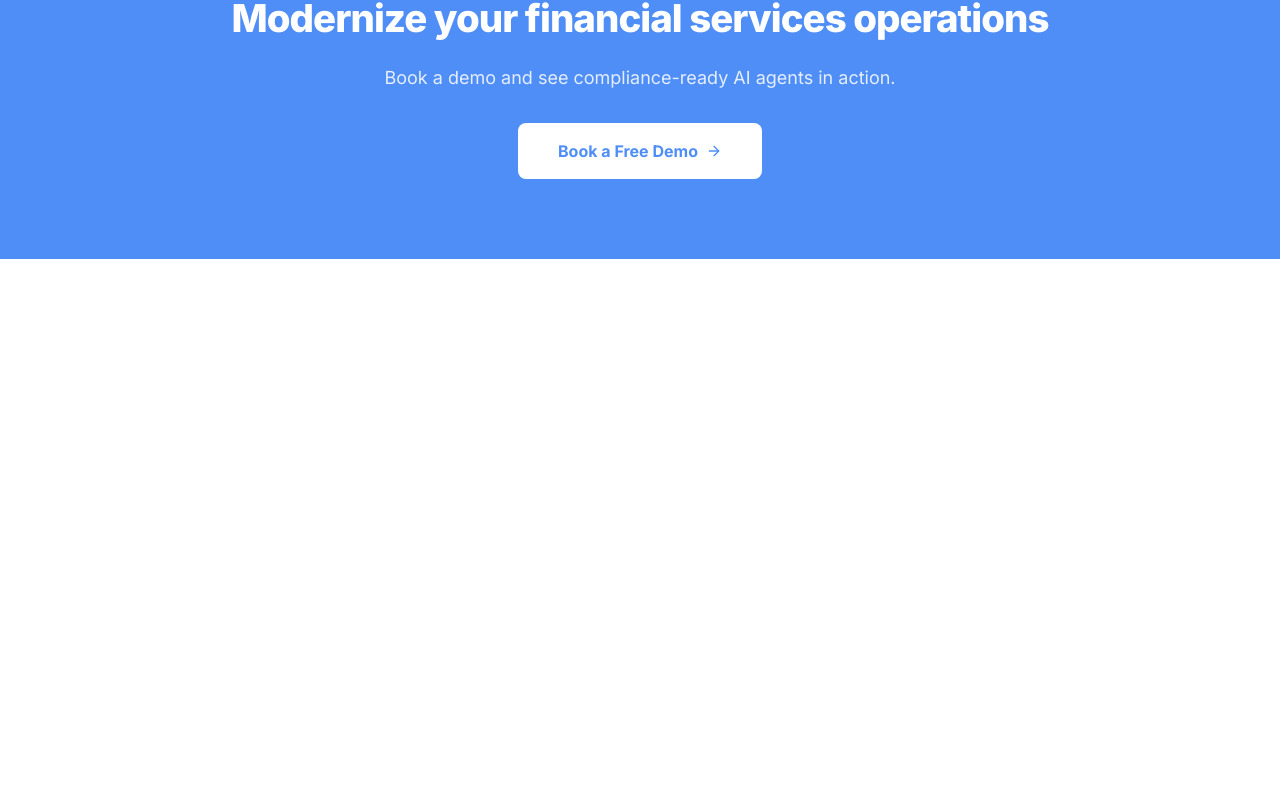
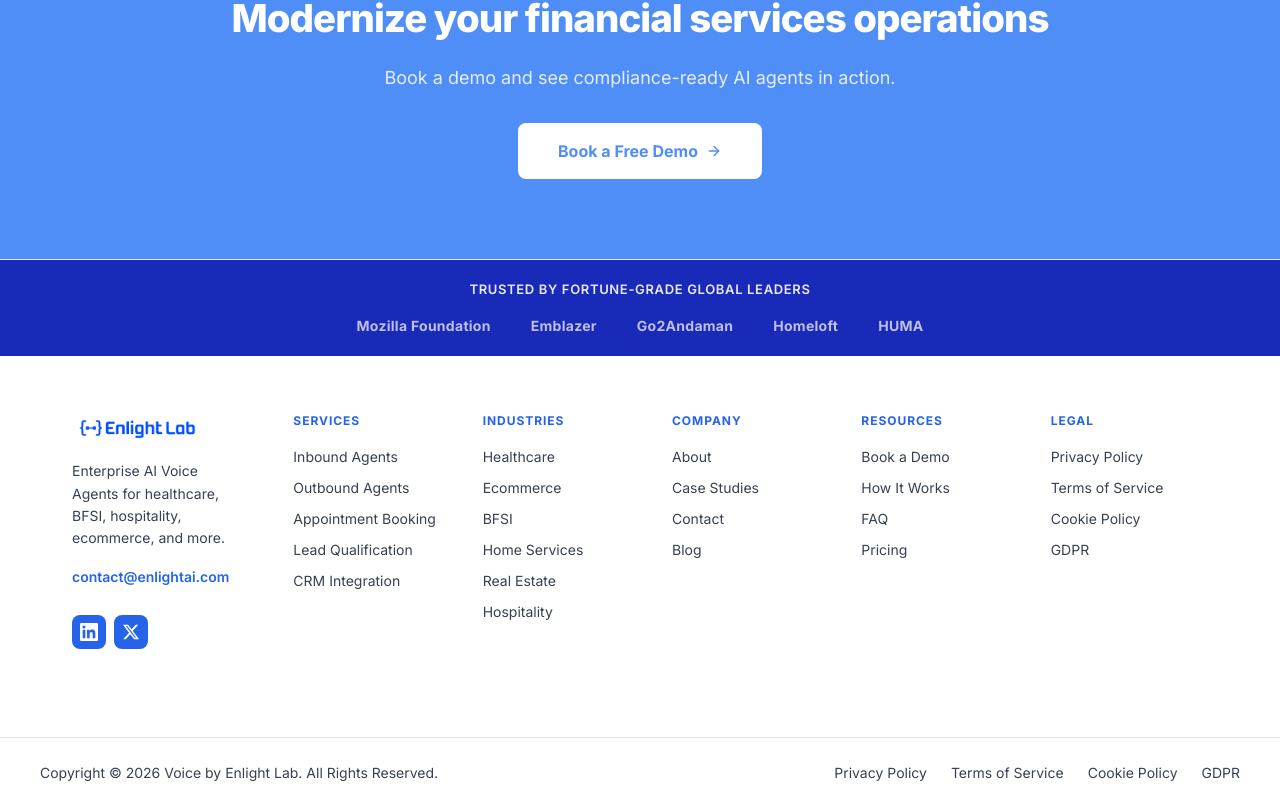
Before and after one commit to Shravankotagi/voice-agents-, a Next.js app: page /industries/bfsi in a window 1280 px wide. Shown: the part 2277-3084 px from the top of the page. Before the commit the page ends 2536 px from the top, so only its background shows below. Built offline with nearby package versions, Linux system fonts and the light colour scheme.

Commit message:
update footer with proper navigation links

```diff
--- a/app/industries/bfsi/page.tsx
+++ b/app/industries/bfsi/page.tsx
@@ -2,6 +2,8 @@
 import { motion } from "framer-motion";
 import { Building, CheckCircle2, ArrowRight, Shield, Lock, FileText, Phone, AlertTriangle, CreditCard } from "lucide-react";
 import Link from "next/link";
+import Footer from "@/components/Footer/Footer";
+
 const features = [
   { icon: AlertTriangle, title: "Fraud Detection & Resolution", desc: "AI identifies suspicious patterns, alerts customers, and initiates dispute resolution instantly." },
   { icon: Lock, title: "Card Blocking", desc: "Customers can block compromised cards via voice — verified and processed in real-time." },
@@ -59,6 +61,7 @@
         <p style={{ color: "rgba(255,255,255,0.85)", fontSize: "1.125rem", marginBottom: "2rem" }}>Book a demo and see compliance-ready AI agents in action.</p>
         <a href="https://cal.com/dhananjay-goel/30min" target="_blank" rel="noopener noreferrer" style={{ background: "#fff", color: "#4f8ef7", padding: "1rem 2.5rem", borderRadius: "8px", textDecoration: "none", fontWeight: 700, fontSize: "1rem", display: "inline-flex", alignItems: "center", gap: "0.5rem" }}>Book a Free Demo <ArrowRight size={16} /></a>
       </section>
+      <Footer />
     </div>
   );
 }
--- a/app/industries/ecommerce/page.tsx
+++ b/app/industries/ecommerce/page.tsx
@@ -2,6 +2,7 @@
 import { motion } from "framer-motion";
 import { ShoppingCart, CheckCircle2, ArrowRight, Package, RefreshCw, TrendingUp, Phone, Star, Truck } from "lucide-react";
 import Link from "next/link";
+import Footer from "@/components/Footer/Footer";
 
 const features = [
   { icon: ShoppingCart, title: "Cart Recovery", desc: "AI proactively calls customers who abandoned carts, recovering lost revenue automatically." },
@@ -61,6 +62,7 @@
         <p style={{ color: "rgba(255,255,255,0.85)", fontSize: "1.125rem", marginBottom: "2rem" }}>Book a demo and see how AI agents drive ecommerce growth.</p>
         <a href="https://cal.com/dhananjay-goel/30min" target="_blank" rel="noopener noreferrer" style={{ background: "#fff", color: "#fb923c", padding: "1rem 2.5rem", borderRadius: "8px", textDecoration: "none", fontWeight: 700, fontSize: "1rem", display: "inline-flex", alignItems: "center", gap: "0.5rem" }}>Book a Free Demo <ArrowRight size={16} /></a>
       </section>
+      <Footer />
     </div>
   );
 }
--- a/app/industries/healthcare/page.tsx
+++ b/app/industries/healthcare/page.tsx
@@ -2,6 +2,7 @@
 import { motion } from "framer-motion";
 import { Stethoscope, CheckCircle2, ArrowRight, Shield, Clock, Calendar, Phone, Heart, Activity } from "lucide-react";
 import Link from "next/link";
+import Footer from "@/components/Footer/Footer";
 
 const features = [
   { icon: Calendar, title: "Appointment Scheduling", desc: "AI schedules, confirms, and reschedules patient appointments 24/7 with real-time calendar sync." },
@@ -120,6 +121,7 @@
           Book a Free Demo <ArrowRight size={16} />
         </a>
       </section>
+      <Footer />
     </div>
   );
 }
--- a/app/industries/home-services/page.tsx
+++ b/app/industries/home-services/page.tsx
@@ -2,6 +2,7 @@
 import { motion } from "framer-motion";
 import { Home, CheckCircle2, ArrowRight, Wrench, Calendar, Phone, Clock, MapPin, Star } from "lucide-react";
 import Link from "next/link";
+import Footer from "@/components/Footer/Footer";
 const features = [
   { icon: Wrench, title: "Emergency Detection", desc: "AI identifies urgent situations like burst pipes or gas leaks and routes them to on-call technicians immediately." },
   { icon: Calendar, title: "Service Scheduling", desc: "Books appointments based on technician availability, location, and job type in real-time." },
@@ -60,6 +61,7 @@
         <p style={{ color: "rgba(255,255,255,0.85)", fontSize: "1.125rem", marginBottom: "2rem" }}>Book a demo and see how AI books 15+ jobs a week on autopilot.</p>
         <a href="https://cal.com/dhananjay-goel/30min" target="_blank" rel="noopener noreferrer" style={{ background: "#fff", color: "#10b981", padding: "1rem 2.5rem", borderRadius: "8px", textDecoration: "none", fontWeight: 700, fontSize: "1rem", display: "inline-flex", alignItems: "center", gap: "0.5rem" }}>Book a Free Demo <ArrowRight size={16} /></a>
       </section>
+      <Footer />
     </div>
   );
 }
--- a/app/industries/hospitality/page.tsx
+++ b/app/industries/hospitality/page.tsx
@@ -2,6 +2,7 @@
 import { motion } from "framer-motion";
 import { Users2, CheckCircle2, ArrowRight, Hotel, Utensils, Car, Star, Phone, Globe } from "lucide-react";
 import Link from "next/link";
+import Footer from "@/components/Footer/Footer";
 const features = [
   { icon: Hotel, title: "Room Reservations", desc: "AI handles booking creation, modifications, cancellations, and room upgrade requests." },
   { icon: Utensils, title: "Dining Reservations", desc: "Books restaurant tables, handles dietary requirements, and manages special occasion requests." },
@@ -59,6 +60,7 @@
         <p style={{ color: "rgba(255,255,255,0.85)", fontSize: "1.125rem", marginBottom: "2rem" }}>Book a demo and see NIKITA and LUCKY in action.</p>
         <a href="https://cal.com/dhananjay-goel/30min" target="_blank" rel="noopener noreferrer" style={{ background: "#fff", color: "#f472b6", padding: "1rem 2.5rem", borderRadius: "8px", textDecoration: "none", fontWeight: 700, fontSize: "1rem", display: "inline-flex", alignItems: "center", gap: "0.5rem" }}>Book a Free Demo <ArrowRight size={16} /></a>
       </section>
+      <Footer />
     </div>
   );
 }
--- a/app/industries/real-estate/page.tsx
+++ b/app/industries/real-estate/page.tsx
@@ -2,6 +2,8 @@
 import { motion } from "framer-motion";
 import { Building2, CheckCircle2, ArrowRight, Home, Users, MapPin, Phone, TrendingUp, Calendar } from "lucide-react";
 import Link from "next/link";
+import Footer from "@/components/Footer/Footer";
+
 const features = [
   { icon: Users, title: "Buyer Qualification", desc: "AI collects budget, location preferences, timeline, and financing status from every prospect." },
   { icon: Home, title: "Seller Intake", desc: "Gathers property details, pricing expectations, and motivation to prepare agents for listing meetings." },
@@ -56,6 +58,7 @@
         <p style={{ color: "rgba(255,255,255,0.85)", fontSize: "1.125rem", marginBottom: "2rem" }}>Book a demo to see how AI qualifies and converts real estate leads.</p>
         <a href="https://cal.com/dhananjay-goel/30min" target="_blank" rel="noopener noreferrer" style={{ background: "#fff", color: "#f59e0b", padding: "1rem 2.5rem", borderRadius: "8px", textDecoration: "none", fontWeight: 700, fontSize: "1rem", display: "inline-flex", alignItems: "center", gap: "0.5rem" }}>Book a Free Demo <ArrowRight size={16} /></a>
       </section>
+      <Footer />
     </div>
   );
 }
--- a/app/services/appointment-booking/page.tsx
+++ b/app/services/appointment-booking/page.tsx
@@ -2,6 +2,7 @@
 import { motion } from "framer-motion";
 import { Calendar, CheckCircle2, ArrowRight, Bell, RefreshCw, Globe, Link2, Clock, UserCheck } from "lucide-react";
 import Link from "next/link";
+import Footer from "@/components/Footer/Footer";
 
 const features = [
   { icon: Calendar, title: "Real-time Availability", desc: "Syncs with your calendar live — agents only offer slots that are actually available." },
@@ -123,6 +124,7 @@
           Book a Free Demo <ArrowRight size={16} />
         </a>
       </section>
+      <Footer />
     </div>
   );
 }
--- a/app/services/crm-integration/page.tsx
+++ b/app/services/crm-integration/page.tsx
@@ -2,7 +2,7 @@
 import { motion } from "framer-motion";
 import { Database, CheckCircle2, ArrowRight, RefreshCw, Zap, Shield, BarChart2, Link2, Settings } from "lucide-react";
 import Link from "next/link";
-
+import Footer from "@/components/Footer/Footer";
 const integrations = [
   { name: "HubSpot", color: "#FF7A59" },
   { name: "Salesforce", color: "#00A1E0" },
@@ -113,6 +113,7 @@
           Book a Free Demo <ArrowRight size={16} />
         </a>
       </section>
+      <Footer />
     </div>
   );
 }
--- a/app/services/inbound-agents/page.tsx
+++ b/app/services/inbound-agents/page.tsx
@@ -2,7 +2,7 @@
 import { motion } from "framer-motion";
 import { PhoneIncoming, CheckCircle2, ArrowRight, Clock, Shield, Zap, HeadphonesIcon, TrendingUp, Users } from "lucide-react";
 import Link from "next/link";
-
+import Footer from "@/components/Footer/Footer";
 const features = [
   { icon: Clock, title: "24/7 Availability", desc: "Never miss a call. Our AI agents answer every inbound call around the clock, even on holidays." },
   { icon: Shield, title: "HIPAA & PCI Compliant", desc: "Enterprise-grade security ensures every conversation meets compliance requirements." },
@@ -129,6 +129,7 @@
           Book a Free Demo <ArrowRight size={16} />
         </a>
       </section>
+      <Footer />
     </div>
   );
 }
--- a/app/services/lead-qualification/page.tsx
+++ b/app/services/lead-qualification/page.tsx
@@ -2,6 +2,7 @@
 import { motion } from "framer-motion";
 import { Filter, CheckCircle2, ArrowRight, Target, BarChart2, Zap, Database, TrendingUp, Shield } from "lucide-react";
 import Link from "next/link";
+import Footer from "@/components/Footer/Footer";
 
 const features = [
   { icon: Target, title: "BANT Qualification", desc: "AI agents qualify leads on Budget, Authority, Need, and Timeline in natural conversation." },
@@ -123,6 +124,7 @@
           Book a Free Demo <ArrowRight size={16} />
         </a>
       </section>
+      <Footer />
     </div>
   );
 }
--- a/app/services/outbound-agents/page.tsx
+++ b/app/services/outbound-agents/page.tsx
@@ -2,6 +2,7 @@
 import { motion } from "framer-motion";
 import { PhoneOutgoing, CheckCircle2, ArrowRight, Target, TrendingUp, RefreshCw, MessageSquare, BarChart2, Clock } from "lucide-react";
 import Link from "next/link";
+import Footer from "@/components/Footer/Footer";
 
 const features = [
   { icon: Target, title: "Smart Lead Targeting", desc: "AI identifies the best time and approach to reach each prospect for maximum conversion." },
@@ -123,6 +124,7 @@
           Book a Free Demo <ArrowRight size={16} />
         </a>
       </section>
+      <Footer />
     </div>
   );
 }
--- a/components/Footer/Footer.tsx
+++ b/components/Footer/Footer.tsx
@@ -4,59 +4,55 @@
 import Image from "next/image";
 import Link from "next/link";
 
-// ─── DATA ────────────────────────────────────────────────────────────
 const trustLogos = ["Mozilla Foundation", "Emblazer", "Go2Andaman", "Homeloft", "HUMA"];
 
 const footerColumns = [
   {
-    title: "Product",
+    title: "Services",
     links: [
-      { label: "AI Voice Agents", href: "#" },
-      { label: "Features", href: "#" },
-      { label: "Integrations", href: "#" },
-      { label: "Security", href: "#" },
-      { label: "Pricing", href: "#" },
-      { label: "Enterprise", href: "#" },
+      { label: "Inbound Agents", href: "/services/inbound-agents" },
+      { label: "Outbound Agents", href: "/services/outbound-agents" },
+      { label: "Appointment Booking", href: "/services/appointment-booking" },
+      { label: "Lead Qualification", href: "/services/lead-qualification" },
+      { label: "CRM Integration", href: "/services/crm-integration" },
     ],
   },
   {
-    title: "Solutions",
+    title: "Industries",
     links: [
-      { label: "Healthcare", href: "#" },
-      { label: "BFSI", href: "#" },
-      { label: "Hospitality", href: "#" },
-      { label: "Ecommerce", href: "#" },
-      { label: "EdTech", href: "#" },
-      { label: "Logistics", href: "#" },
+      { label: "Healthcare", href: "/industries/healthcare" },
+      { label: "Ecommerce", href: "/industries/ecommerce" },
+      { label: "BFSI", href: "/industries/bfsi" },
+      { label: "Home Services", href: "/industries/home-services" },
+      { label: "Real Estate", href: "/industries/real-estate" },
+      { label: "Hospitality", href: "/industries/hospitality" },
     ],
   },
   {
     title: "Company",
     links: [
-      { label: "About", href: "#" },
-      { label: "Careers", href: "#" },
-      { label: "Press", href: "#" },
-      { label: "Contact", href: "#" },
-      { label: "Blog", href: "#" },
+      { label: "About", href: "https://enlightlab.com/about" },
+      { label: "Case Studies", href: "https://enlightlab.com/case-studies" },
+      { label: "Contact", href: "https://enlightlab.com/contact" },
+      { label: "Blog", href: "https://enlightlab.com/blog" },
     ],
   },
   {
     title: "Resources",
     links: [
-      { label: "Documentation", href: "#" },
-      { label: "API Reference", href: "#" },
-      { label: "Case Studies", href: "#" },
-      { label: "Webinars", href: "#" },
-      { label: "Community", href: "#" },
+      { label: "Book a Demo", href: "https://cal.com/dhananjay-goel/30min" },
+      { label: "How It Works", href: "/#how-it-works" },
+      { label: "FAQ", href: "/#faq" },
+      { label: "Pricing", href: "/#pricing" },
     ],
   },
   {
     title: "Legal",
     links: [
-      { label: "Privacy Policy", href: "#" },
-      { label: "Terms of Service", href: "#" },
-      { label: "Cookie Policy", href: "#" },
-      { label: "GDPR", href: "#" },
+      { label: "Privacy Policy", href: "https://enlightlab.com" },
+      { label: "Terms of Service", href: "https://enlightlab.com/website-service-usage-terms-conditions/" },
+      { label: "Cookie Policy", href: "https://enlightlab.com" },
+      { label: "GDPR", href: "https://enlightlab.com" },
     ],
   },
 ];
@@ -82,7 +78,6 @@
   },
 ];
 
-// ─── STYLES ──────────────────────────────────────────────────────────
 const styles = {
   trustBar: {
     background: "#1A2AB8",
@@ -123,25 +118,8 @@
     background: "#FFFFFF",
     borderTop: "1px solid #E5E7EB",
   },
-  footerMain: {
-    maxWidth: "1200px",
-    margin: "0 auto",
-    padding: "3.5rem 2rem 2.5rem",
-    display: "grid",
-    gridTemplateColumns: "1.5fr repeat(5, 1fr)",
-    gap: "2rem",
-    "@media (maxWidth: 1024px)": {
-      gridTemplateColumns: "repeat(3, 1fr)",
-    },
-    "@media (maxWidth: 640px)": {
-      gridTemplateColumns: "repeat(2, 1fr)",
-    },
-  },
   brand: {
     paddingRight: "2rem",
-  },
-  brandLogo: {
-    marginBottom: "1rem",
   },
   brandTagline: {
     fontSize: "0.875rem",
@@ -159,7 +137,6 @@
     fontWeight: 600,
     color: "#2563EB",
     textDecoration: "none",
-    transition: "color 0.15s ease",
   },
   socialLinks: {
     display: "flex",
@@ -233,7 +210,6 @@
   },
 };
 
-// ─── COMPONENT ───────────────────────────────────────────────────────
 export default function Footer() {
   return (
     <footer style={styles.footer}>
@@ -258,21 +234,14 @@
 
       {/* Main Footer */}
       <div style={{ maxWidth: "1200px", margin: "0 auto", padding: "3.5rem 2rem 2.5rem" }}>
-        <div
-          style={{
-            display: "grid",
-            gridTemplateColumns: "repeat(6, 1fr)",
-            gap: "2rem",
-          }}
-          className="footer-grid"
-        >
+        <div style={{ display: "grid", gridTemplateColumns: "repeat(6, 1fr)", gap: "2rem" }} className="footer-grid">
           {/* Brand Column */}
           <div style={styles.brand}>
-            <div style={styles.brandLogo}>
-              <Image src="/Layer_1.png" alt="Voice by Enlight Lab" width={140} height={36} style={{ objectFit: "contain", height: "32px", width: "auto" }} />
+            <div style={{ marginBottom: "1rem" }}>
+              <Image src="/enlight-lab-logo.png" alt="Voice by Enlight Lab" width={140} height={36} style={{ objectFit: "contain", height: "32px", width: "auto" }} />
             </div>
             <p style={styles.brandTagline}>
-              Enterprise AI Voice Agents for healthcare, BFSI, hospitality, ecommerce, and education.
+              Enterprise AI Voice Agents for healthcare, BFSI, hospitality, ecommerce, and more.
             </p>
             <div style={styles.brandContact}>
               <a href="mailto:contact@enlightai.com" style={styles.contactEmail}>
@@ -311,7 +280,7 @@
               <h3 style={styles.columnTitle}>{col.title}</h3>
               <div style={styles.columnLinks}>
                 {col.links.map((link) => (
-                  <a
+                  <Link
                     key={link.label}
                     href={link.href}
                     style={styles.columnLink}
@@ -319,7 +288,7 @@
                     onMouseLeave={(e) => ((e.target as HTMLElement).style.color = "#374151")}
                   >
                     {link.label}
-                  </a>
+                  </Link>
                 ))}
               </div>
             </div>
@@ -334,38 +303,23 @@
             Copyright &copy; 2026 Voice by Enlight Lab. All Rights Reserved.
           </p>
           <div style={styles.bottomLinks}>
-            <a href="#" style={styles.bottomLink}>Privacy Policy</a>
-            <a href="#" style={styles.bottomLink}>Terms of Service</a>
-            <a href="#" style={styles.bottomLink}>Cookie Policy</a>
-            <a href="#" style={styles.bottomLink}>GDPR</a>
+            <a href="https://enlightlab.com" style={styles.bottomLink}>Privacy Policy</a>
+            <a href="https://enlightlab.com/website-service-usage-terms-conditions/" target="_blank" rel="noopener noreferrer" style={styles.bottomLink}>Terms of Service</a>
+            <a href="https://enlightlab.com" style={styles.bottomLink}>Cookie Policy</a>
+            <a href="https://enlightlab.com" style={styles.bottomLink}>GDPR</a>
           </div>
         </div>
       </div>
 
-      {/* Responsive Styles via CSS */}
       <style jsx>{`
         @media (max-width: 1024px) {
-          .footer-grid {
-            grid-template-columns: repeat(3, 1fr) !important;
-          }
+          .footer-grid { grid-template-columns: repeat(3, 1fr) !important; }
         }
         @media (max-width: 768px) {
-          .footer-grid {
-            grid-template-columns: repeat(2, 1fr) !important;
-          }
+          .footer-grid { grid-template-columns: repeat(2, 1fr) !important; }
         }
         @media (max-width: 480px) {
-          .footer-grid {
-            grid-template-columns: 1fr !important;
-          }
-          .footer-bottom-inner {
-            flex-direction: column;
-            text-align: center;
-          }
-          .bottom-links {
-            flex-wrap: wrap;
-            justify-content: center;
-          }
+          .footer-grid { grid-template-columns: 1fr !important; }
         }
       `}</style>
     </footer>
```
